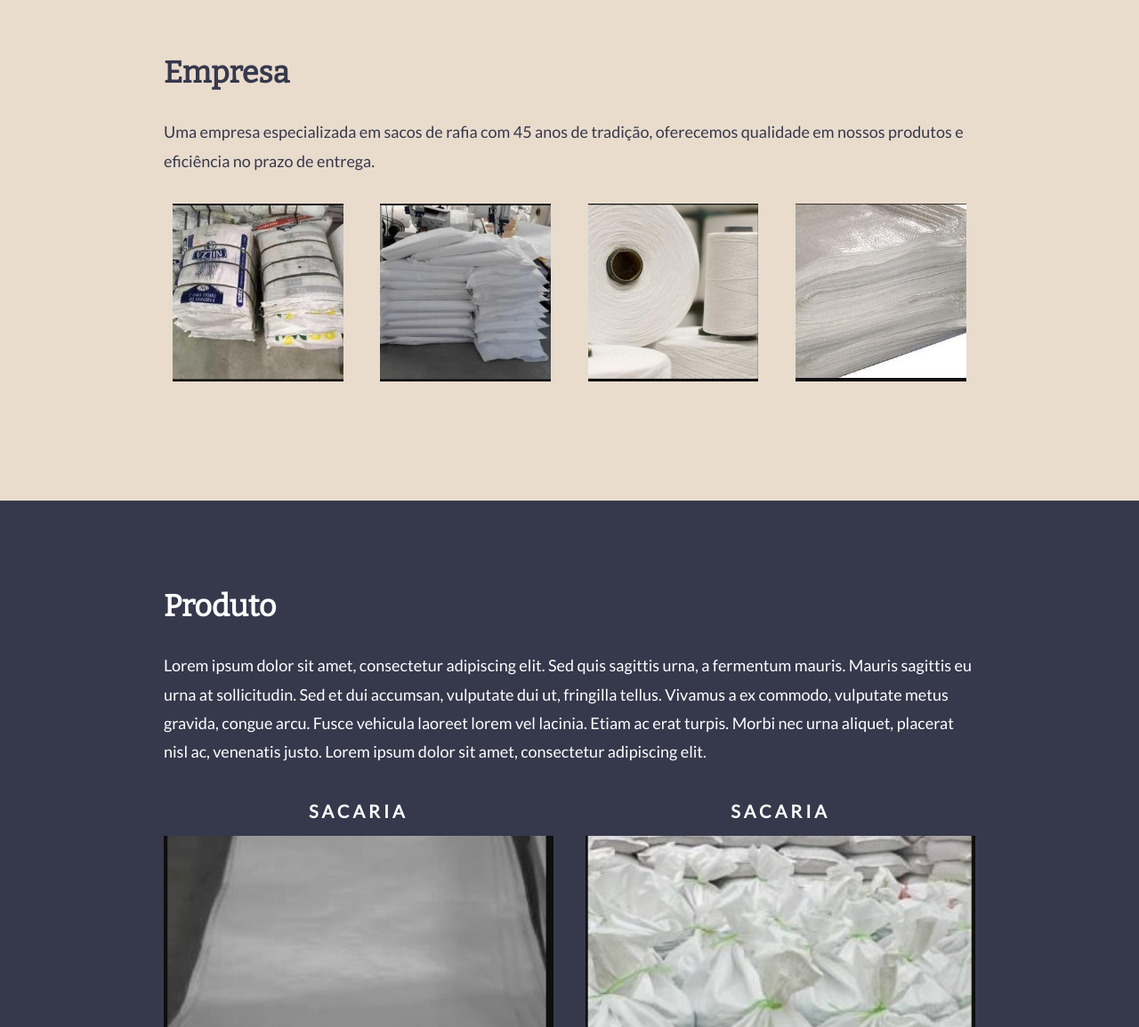
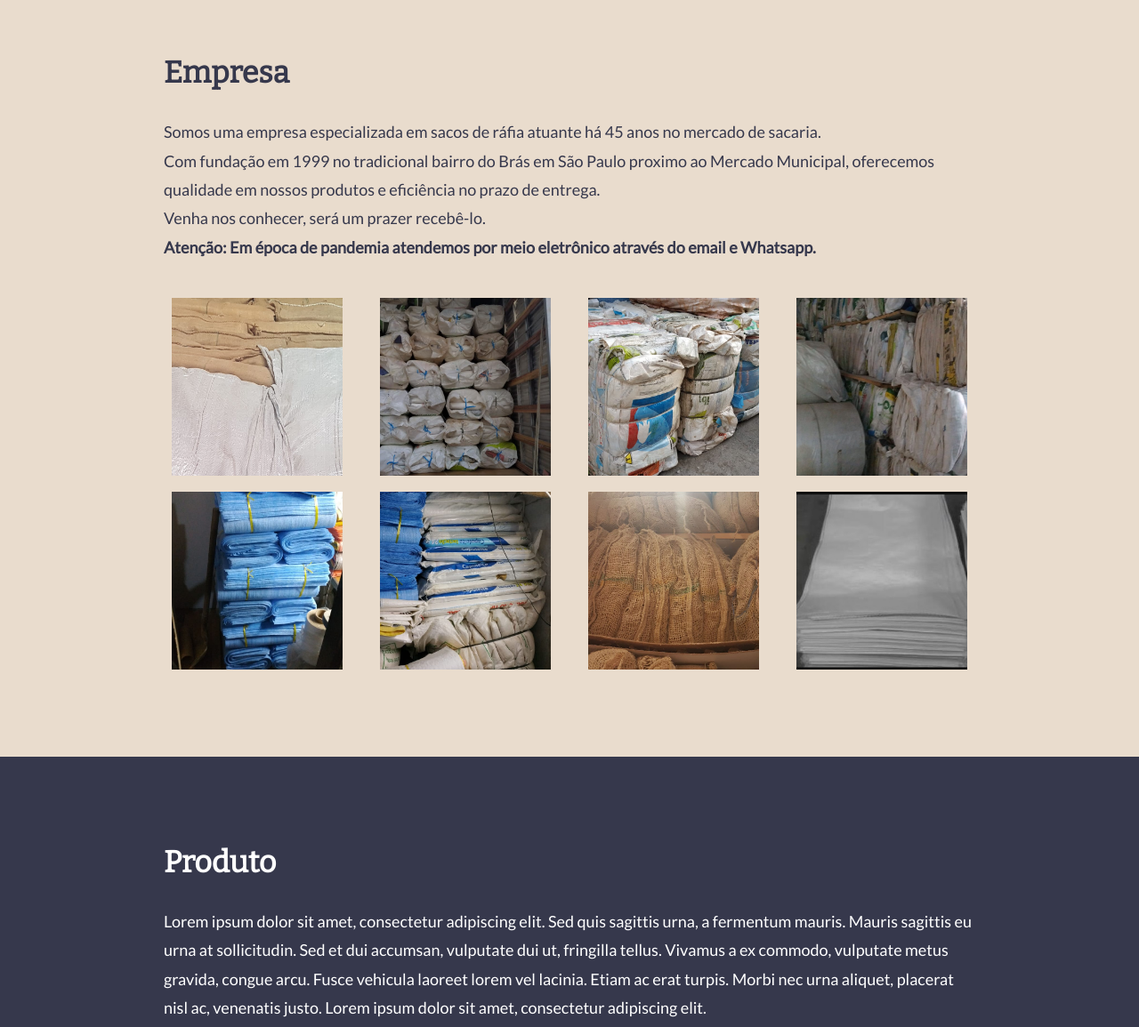
Before and after one commit to wandsony/SacariaPimenta, a plain HTML site: page index.html in a window 1280 px wide. Shown: the part 737-1892 px from the top of the page at 89% size. Drawn offline with nearby package versions, Linux system fonts and the light colour scheme.

Commit message:
Update22.05.2020
atualização de novas funcionalidade e inclusão de novas imagens

```diff
--- a/css/style.css
+++ b/css/style.css
@@ -351,7 +351,7 @@ a:visited {
 @media screen and (min-width: 62em) {
     #about .grid__item {
         width: 21%;
-        margin: 0 10px;
+        margin: 1% 1%;
     }
 }
 
--- a/index.html
+++ b/index.html
@@ -9,6 +9,7 @@
     <!-- Custom CSS-->
     <link rel="stylesheet" href="css/style.css">
     <link rel="icon" href="images/logo.ico">
+
 </head>
 
 <body>
@@ -57,13 +58,21 @@
                     <div class="block__content -text">
                         <h2>Empresa</h2>
                         <div class="intro">
-                            Uma empresa especializada em sacos de rafia com 45 anos de tradição, oferecemos qualidade em nossos produtos e eficiência no prazo de entrega.
+                            Somos uma empresa especializada em sacos de ráfia atuante há 45 anos no mercado de sacaria.
+                            <br>Com fundação em 1999 no tradicional bairro do Brás em São Paulo proximo ao Mercado Municipal, oferecemos qualidade em nossos produtos e eficiência no prazo de entrega.
+                            <br>Venha nos conhecer, será um prazer recebê-lo.<br>
+                            <b>Atenção: Em época de pandemia atendemos por meio eletrônico através do email e
+                                Whatsapp.</b>
                         </div>
                         <div class="grid">
-                            <div class="grid__item" style="background-image:url(images/1.jpg)"></div>
-                            <div class="grid__item" style="background-image:url(images/2.jpg)"></div>
-                            <div class="grid__item" style="background-image:url(images/3.jpg)"></div>
-                            <div class="grid__item" style="background-image:url(images/4.jpg)"></div>
+                            <div class="grid__item" style="background-image:url(images/sacariaPimenta1.jpeg)"></div>
+                            <div class="grid__item" style="background-image:url(images/sacariaPimenta2.jpeg)"></div>
+                            <div class="grid__item" style="background-image:url(images/sacariaPimenta3.jpeg)"></div>
+                            <div class="grid__item" style="background-image:url(images/sacariaPimenta4.jpeg)"></div>
+                            <div class="grid__item" style="background-image:url(images/sacariaPimenta5.jpeg)"></div>
+                            <div class="grid__item" style="background-image:url(images/sacariaPimenta6.jpeg)"></div>
+                            <div class="grid__item" style="background-image:url(images/sacariaPimenta7.jpeg)"></div>
+                            <div class="grid__item" style="background-image:url(images/sacariaPimenta10.jpeg)"></div>
                         </div>
                     </div>
                 </div>
@@ -80,7 +89,7 @@
                         <div class="grid">
                             <div class="grid__item">
                                 <header>Sacaria</header>
-                                <div class="grid__image" style="background-image:url(images/5.jpg)">
+                                <div class="grid__image" style="background-image:url(images/sacariaPimenta8.jpeg)">
                                 </div>
                                 <div class="grid__content">
                                     <p>BIG BAG AGRÍCOLA</p>
@@ -92,7 +101,7 @@
                             </div>
                             <div class="grid__item">
                                 <header>Sacaria</header>
-                                <div class="grid__image" style="background-image:url(images/6.jpg)">
+                                <div class="grid__image" style="background-image:url(images/sacariaPimenta9.jpeg)">
                                 </div>
                                 <div class="grid__content">
                                     <p>SACARIA DE RÁFIA</p>
@@ -129,6 +138,7 @@
             </section>
 
         </article>
+
     </main>
 
     <footer>
```
Also changed, not shown: images/sacariaPimenta1.jpeg (added), images/sacariaPimenta10.jpeg (added), images/sacariaPimenta2.jpeg (added), images/sacariaPimenta3.jpeg (added), images/sacariaPimenta4.jpeg (added), images/sacariaPimenta5.jpeg (added), images/sacariaPimenta6.jpeg (added), images/sacariaPimenta7.jpeg (added), images/sacariaPimenta8.jpeg (added), images/sacariaPimenta9.jpeg (added), images/sacariaPimentaLogoNew.jpeg (added), images/sacariaPimentaLogoNew1.jpeg (added).
